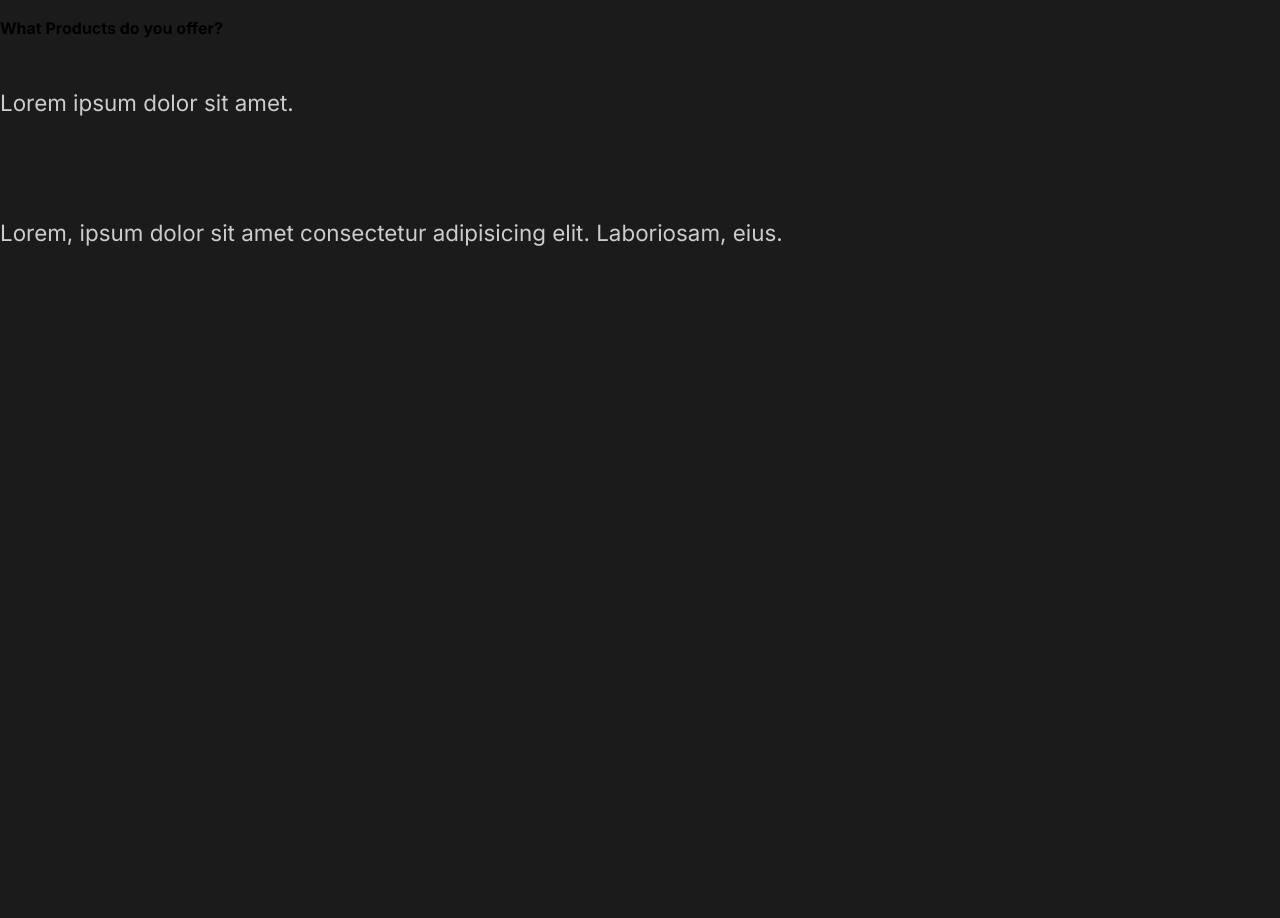
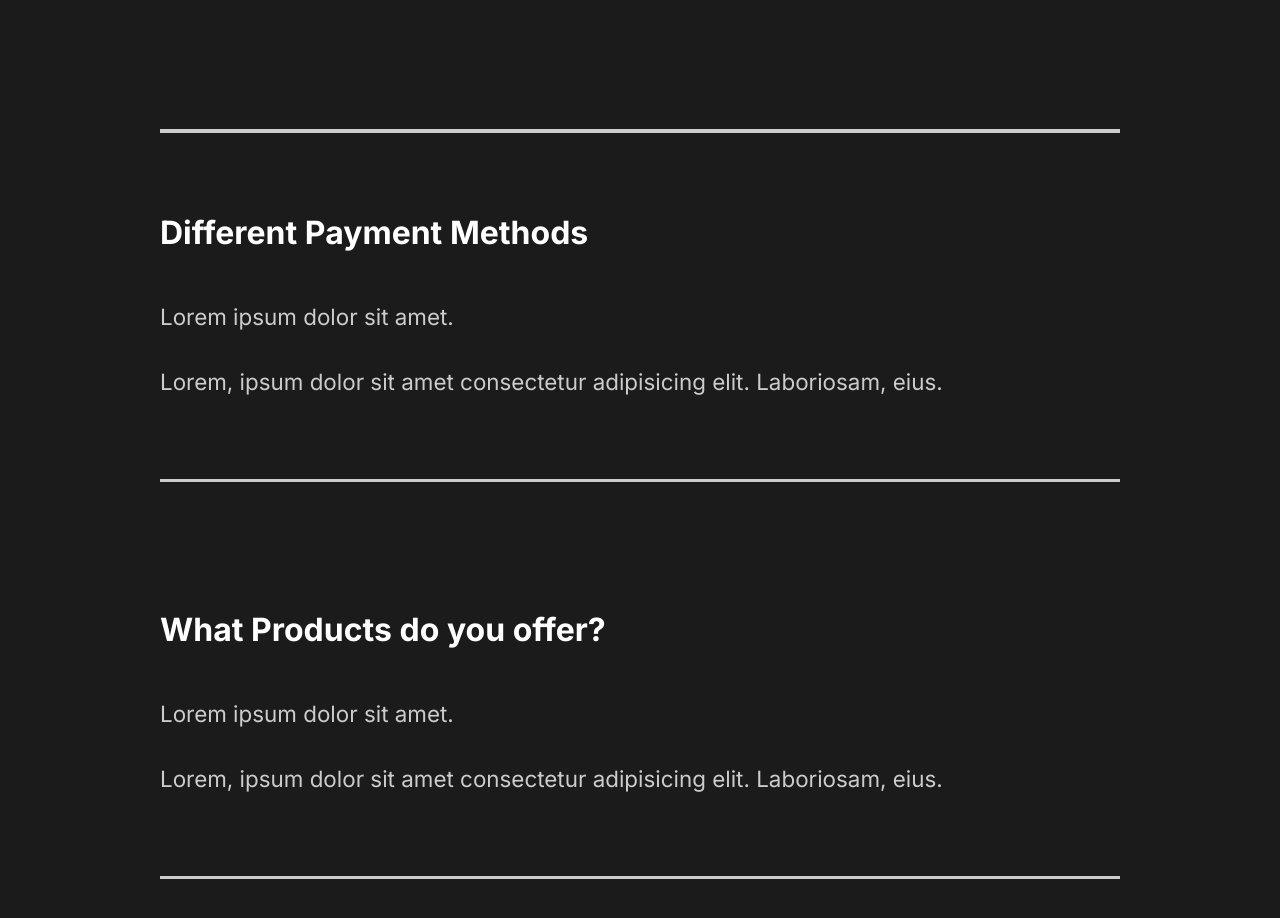
Before and after one commit to chokchaiph/the-creative-react-course-capture, a React (Create React App) app: page / in a window 1280 px wide. Shown: the part 2967-3885 px from the top of the page. Before the commit the page ends 3265 px from the top, so only its background shows below. Built offline with nearby package versions, Linux system fonts and the light colour scheme.

Commit message:
7. Styling Faq Section

```diff
--- a/src/components/FaqSection.js
+++ b/src/components/FaqSection.js
@@ -1,8 +1,10 @@
 import React from "react";
+import styled from "styled-components";
+import { StyledAbout } from "../styles";
 
 const FaqSection = () => {
   return (
-    <div className="faq">
+    <StyledFaq>
       <h2>
         Any Questions <span>FAQ</span>
       </h2>
@@ -15,6 +17,7 @@
             Laboriosam, eius.
           </p>
         </div>
+        <div className="faq-line"></div>
       </div>
       <div className="question">
         <h4>Daily Schedule</h4>
@@ -26,6 +29,7 @@
           </p>
         </div>
       </div>
+      <div className="faq-line"></div>
       <div className="question">
         <h4>Different Payment Methods</h4>
         <div className="answer">
@@ -35,6 +39,7 @@
             Laboriosam, eius.
           </p>
         </div>
+        <div className="faq-line"></div>
       </div>
       <div className="question">
         <h4>What Products do you offer?</h4>
@@ -45,9 +50,37 @@
             Laboriosam, eius.
           </p>
         </div>
+        <div className="faq-line"></div>
       </div>
-    </div>
+    </StyledFaq>
   );
 };
 
+const StyledFaq = styled(StyledAbout)`
+  display: block;
+  span {
+    display: block;
+  }
+  h2 {
+    padding-bottom: 2rem;
+    font-weight: lighter;
+  }
+  .faq-line {
+    background: #cccccc;
+    height: 0.2rem;
+    width: 100%;
+    margin: 2rem 0rem;
+  }
+  .question {
+    padding: 3rem 0rem;
+    cursor: pointer;
+  }
+  .answer {
+    padding: 2rem 0rem;
+    p {
+      padding: 1rem 0rem;
+    }
+  }
+`;
+
 export default FaqSection;
--- a/src/components/GlobalStyle.js
+++ b/src/components/GlobalStyle.js
@@ -33,6 +33,7 @@
     }
     h4{
         font-weight:bold;
+        font-size: 2rem;
     }
     span{
         font-weight:bold;
```
Also changed, not shown: 1 other file (tests, documents, lock files or other folders).
